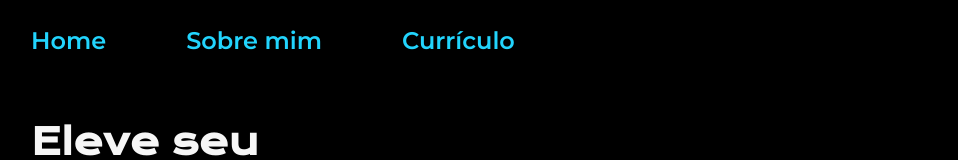
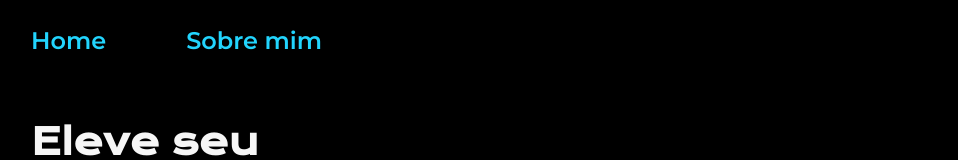
Before and after one commit to alexlaudiano/portifolio-site, a plain HTML site: page index.html in a window 1280 px wide. Shown: the top 160 px of the page, without its empty margins (161-1119 px from the left). Drawn offline with nearby package versions, Linux system fonts and the light colour scheme.

Commit message:
Update index.html
removido do menu o link curriculo

```diff
--- a/index.html
+++ b/index.html
@@ -12,7 +12,6 @@
         <nav class="cabecalho__menu">
             <a class="cabecalho__menu__link" href="index.html">Home</a>
             <a class="cabecalho__menu__link" href="about.html">Sobre mim</a>
-            <a class="cabecalho__menu__link" href="curriculo.html">Currículo</a>
         </nav>
     </header>
     <main class="apresentacao">
```
